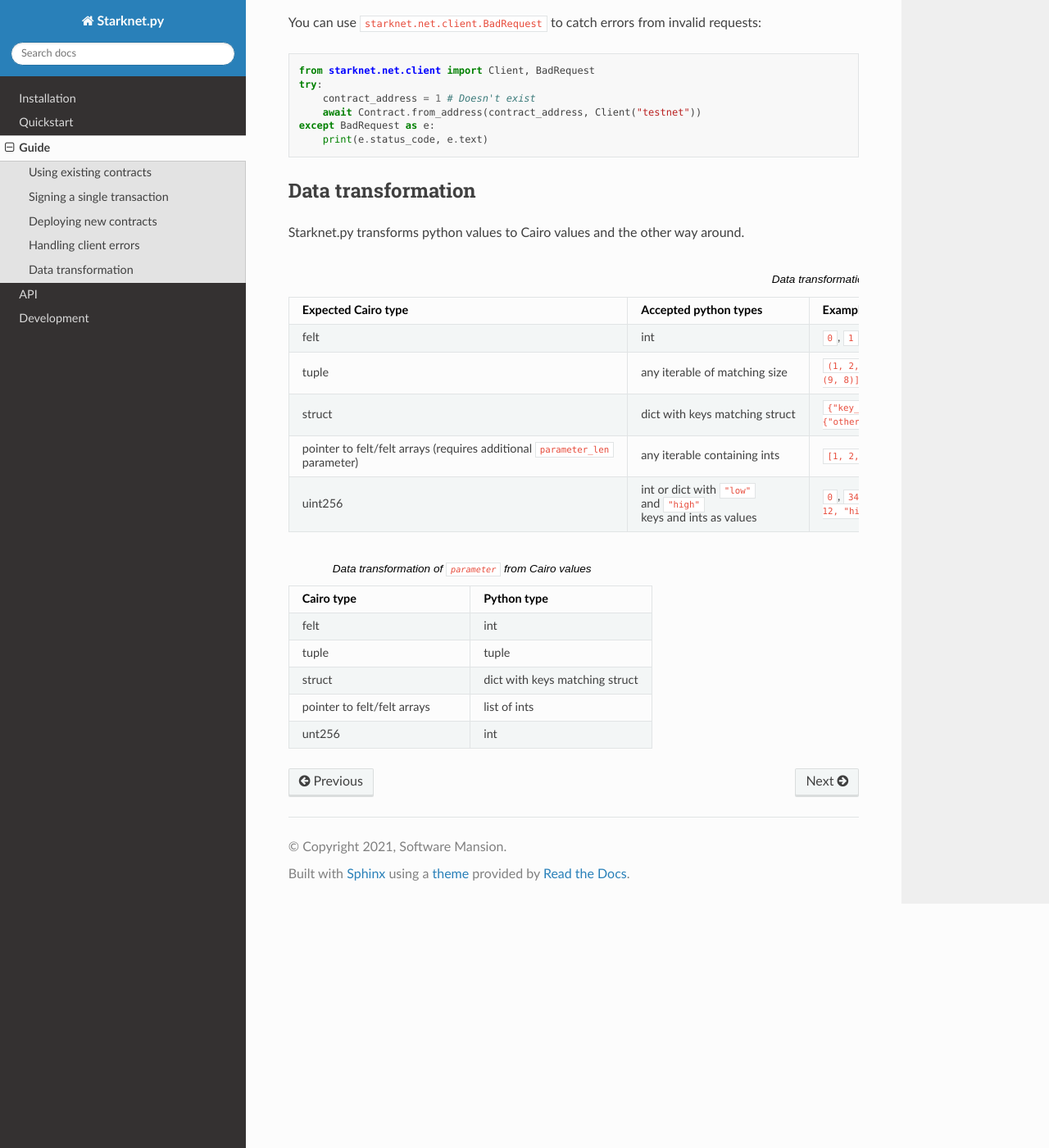
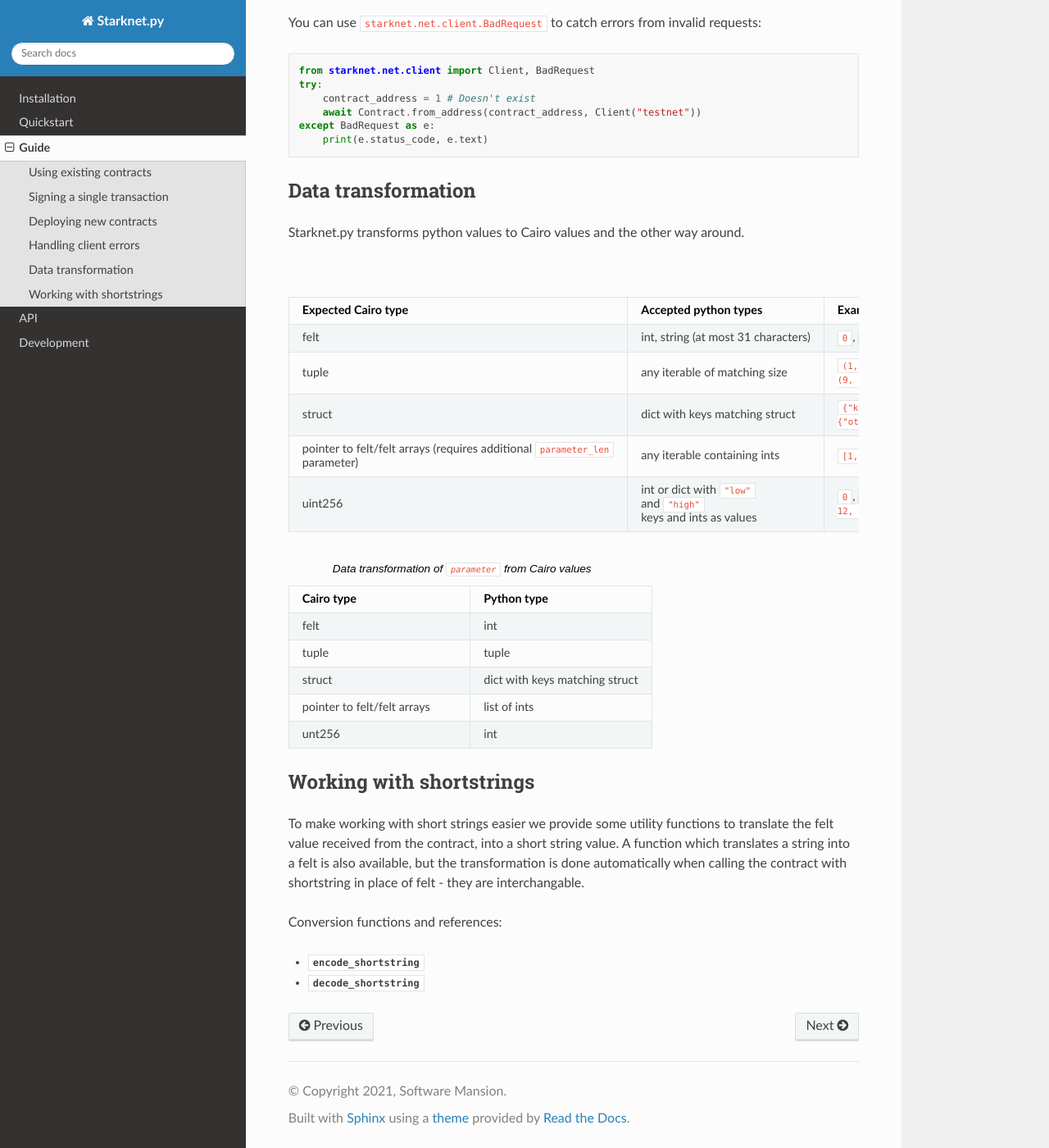
Before and after one commit to software-mansion/starknet.py, a Sphinx documentation site: the page built from docs/guide.rst, in a window 1280 px wide and 1400 px high, scrolled down 3995 px. Shown: the whole window at 82% size. Built offline with Sphinx 7.4.7 and the Read the Docs theme 2.0.0, drawn with Linux system fonts in a browser that asks for light colours.

```diff
--- a/docs/api.rst
+++ b/docs/api.rst
@@ -5,3 +5,4 @@ API
    client
    contract
    account_client
+   types
--- a/docs/guide.rst
+++ b/docs/guide.rst
@@ -249,9 +249,11 @@ Starknet.py transforms python values to Cairo values and the other way around.
      - Example python values
      - Comment
    * - felt
-     - int
-     - ``0``, ``1``, ``1213124124``
-     - Provided int must be in range [0;P) - P being the Prime used in cairo-vm
+     - int, string (at most 31 characters)
+     - ``0``, ``1``, ``1213124124``, 'shortstring', ''
+     - Provided int must be in range [0;P) - P being the Prime used in cairo-vm.
+       Can also be provided a short 31 character string, which will get
+       translated into felt with first letter as MSB of the felt
    * - tuple
      - any iterable of matching size
      - ``(1, 2, (9, 8))``, ``[1, 2, (9, 8)]``, ``(v for v in [1, 2, (9, 8)])``
@@ -287,3 +289,14 @@ Starknet.py transforms python values to Cairo values and the other way around.
      - list of ints
    * - unt256
      - int
+
+
+Working with shortstrings
+-------------------------
+
+To make working with short strings easier we provide some utility functions to translate the felt value received from the contract, into a short string value. A function which translates a string into a felt is also available, but the transformation is done automatically when calling the contract with shortstring in place of felt - they are interchangable.
+
+Conversion functions and references:
+
+- :obj:`encode_shortstring <starknet.utils.types.encode_shortstring>`
+- :obj:`decode_shortstring <starknet.utils.types.decode_shortstring>`
```
Also changed, not shown: docs/types.rst (added, +8 -0 lines), 2 other files.
